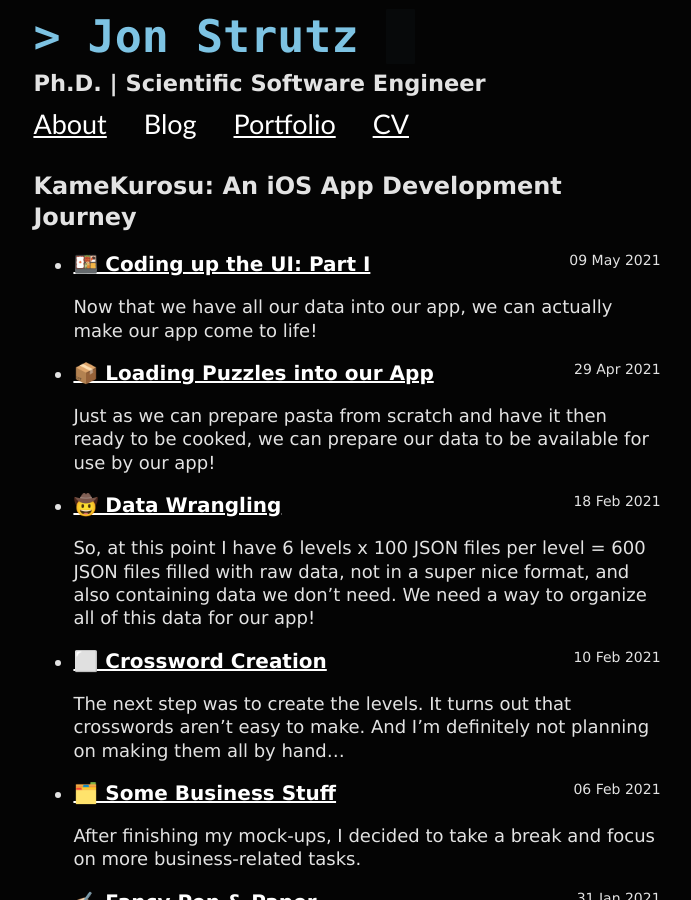
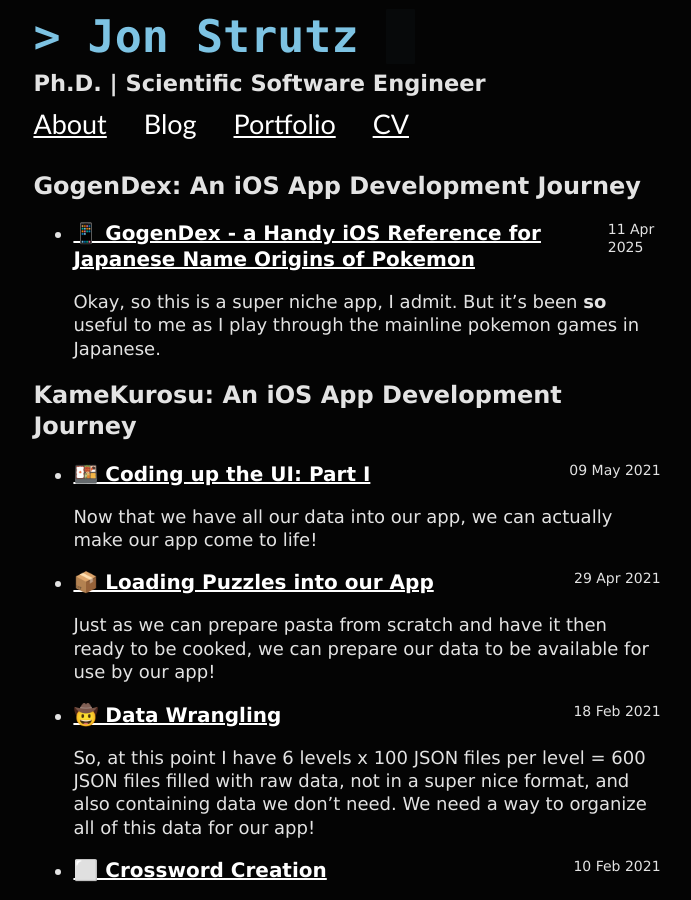
Before and after one commit to jonstrutz11/jonstrutz11.github.io, a Jekyll site: the page built from blog.html, in a window 1280 px wide and 900 px high. Shown: the whole window, without its empty margins (293-984 px from the left). Built offline with Jekyll 4.4.1, drawn with Linux system fonts in a browser that asks for light colours; some of the changed lines change nothing that is shown.

Commit message:
Add first gogendex blog post

```diff
--- a/_data/blog_series.yml
+++ b/_data/blog_series.yml
@@ -1,3 +1,6 @@
+- name: "GogenDex: An iOS App Development Journey"
+  tag: GogenDex
+  link: blog-series-gogendex.html
 - name: "KameKurosu: An iOS App Development Journey"
   tag: KameKurosu
   link: blog-series-kamekurosu.html
--- /dev/null
+++ b/_posts/2025-04-11-GogenDex.md
@@ -0,0 +1,90 @@
+---
+title: "📱 GogenDex - a Handy iOS Reference for Japanese Name Origins of Pokemon"
+tag: "GogenDex"
+header-img: "/assets/images/blog-gogendex/GogenDexSplash.png"
+subtitle: "For Japanese learners immersing in the Pokemon universe"
+---
+
+Okay, so this is a super niche app, I admit. But it's been **so** useful to me as I play through the mainline pokemon games in Japanese.<!--more-->
+
+![GogenDex Splash Screen](/assets/images/blog-gogendex/GogenDexSplash.png){:class="blogVerticalImage"}
+
+### The Problem
+
+If you know me at all, you know I've been learning Japanese for a long time now. It started 11 years ago when I met my wife, who is half-Japanese. Since then we've visited Japan a few times, and I've always loved spending time with her Japanese family. However, the language barrier is real! Even after 10 years, I still struggle, a **lot**, with the language - especially with vocabulary and comprehension speed.
+
+In order to build up my skills, I like to immerse myself in the language daily, whether that be listening to podcasts in Japanese, reading books ([like Harry Potter](./2021-05-16-Japanese-HP1-Stats.md)) in Japanese, or playing video games (my favorite immersion technique) in Japanese. About a year ago, I started playing the old pokemon games in Japanese - at this point I've finished Gen I (Let's go Pikachu), Gen II (Soul Silver), Gen III (Alpha Sapphire), and Pokemon Arceus. I'm currently going through Gen IV (Brilliant Diamond).
+
+However, while the general language used in the mainline games is very easy, remembering the Japanese names of Pokemon is not. Think about the names in English. While it's obvious to a native speaker that Charmander is a combination of "char" and "salamander", this is not so obvious for a non-native speaker, especially one still learning the language.
+
+### The Idea
+
+So I had an idea - **create an iOS app that allows you to quickly look up the Japanese origins of Pokemon names**. And then I built it!
+
+![GogenDex Demo GIF](/assets/images/blog-gogendex/gogendex-demo.gif){:class="blogVerticalImage"}
+
+I call it GogenDex. "Gogen" (語言) means "origin of a word; deriviation of a word; etymology" in Japanese so I thought it was fitting. "Dex" obviously comes from PokeDex, since similar to the Pokedex, this app contains a reference entry for every pokemon - but the entry is just the name origin rather than stats, skills, etc.
+
+As you can see in the splash image at the top of this post, I took the first character of "Gogen" (語) and made it look like a PokeDex. I thought it was pretty clever 🙃.
+
+### Building the App
+
+Building the app didn't take too long - just a week or so (using a framework called SwiftUI and an MVC architecture). The most time-consuming part, actually, was writing the entries for each pokemon. I sourced entries from sites like [bulbapedia](https://bulbapedia.bulbagarden.net/) as well as Japanese sites providing info on name origins. However, I noticed that some entries were really long, needlessly convoluted, or just wrong in some cases. So I went through each entry one-by-one to revise it with the following rules:
+- The entry should itself be in (accessible) Japanese - some exceptions are made for foreign words that are used in the pokemon name origin
+- The entry should be relatively short and readable within a few seconds by an early intermediate Japanese learner
+- Occasionally, there are multiple (completely different) explanations for a name origin - in these cases, I kept and revised both of them
+
+I also had to make my app searchable. I added a search bar to the top and added logic so that you can:
+- search by name
+- search by type (e.g. grass)
+- search by description
+
+I made it so you can search all of the above using romaji (English characters to write Japanese sounds), hiragana/katakana (Japanese characters), or using the English translation. You can also search by number (e.g. Bulbasaur = 1).
+
+Apple provides methods that made this (suprisingly) easy to do. Here is a taste:
+
+{% highlight swift %}
+func filterPokemon() {
+    if searchQuery.isEmpty {
+        filteredPokemon = allPokemon
+    } else {
+        let katakanaSearchQuery1 = searchQuery.applyingTransform(.latinToKatakana, reverse: false) ?? ""
+        let katakanaSearchQuery2 = searchQuery.applyingTransform(.hiraganaToKatakana, reverse: false) ?? ""
+        let hiraganaSearchQuery1 = searchQuery.applyingTransform(.latinToHiragana, reverse: false) ?? ""
+        let hiraganaSearchQuery2 = searchQuery.applyingTransform(.hiraganaToKatakana, reverse: true) ?? ""
+
+        filteredPokemon = allPokemon.filter {
+            $0.id == convertToInt(string: searchQuery) ||
+            $0.name.localizedStandardContains(searchQuery) ||
+            $0.englishName.localizedStandardContains(searchQuery) ||
+            $0.pokemonType.localizedStandardContains(searchQuery) ||
+            $0.originDescription.localizedStandardContains(searchQuery) ||
+            $0.name.localizedStandardContains(katakanaSearchQuery1) ||
+            $0.pokemonType.localizedStandardContains(katakanaSearchQuery1) ||
+            $0.originDescription.localizedStandardContains(katakanaSearchQuery1) ||
+            $0.name.localizedStandardContains(katakanaSearchQuery2) ||
+            $0.pokemonType.localizedStandardContains(katakanaSearchQuery2) ||
+            $0.originDescription.localizedStandardContains(katakanaSearchQuery2) ||
+            $0.pokemonType.localizedStandardContains(hiraganaSearchQuery1) ||
+            $0.originDescription.localizedStandardContains(hiraganaSearchQuery1) ||
+            $0.pokemonType.localizedStandardContains(hiraganaSearchQuery2) ||
+            $0.originDescription.localizedStandardContains(hiraganaSearchQuery2)
+        }
+    }
+}
+{% endhighlight %}
+
+There is a lot of other work I had to do that I won't go into here (data cleaning, UI navigation, background colors, etc.), but after just a week or so, I had an app that did exactly what I set out to do!
+
+### Future Work
+
+For the past year, I've used GogenDex on my phone while playing through the mainline Pokemon games. It's proved super useful and has also inspired me to make a few tweaks here and there. I figured it might also be useful to the broader Japanese learning community, so I plan to now polish it up and submit it to the App Store within the next month or so.
+
+What's left on the TODO list? Well..
+- Finish revising every pokemon's Japanese name origin entry - I've finished the first ~750, so roughly 275 to go!
+- Fix a few bugs I've encountered
+- Submit to the app store
+
+I plan on making the app entirely free (no ads, no in-app purchases, no nothing), mainly because I don't think it'd make a ton of money anyway - it's only useful to a very niche community of people. I also like to think of this as a small way to give back to the online Japanese language learning community, which I've interacted with quite a bit across different platforms (reddit, Natively, WaniKani, etc.) and learned so much from.
+
+Anyway, that's it for today - look out for my next post, where I (hopefully) will have released GogenDex on the App Store!
```
Also changed, not shown: assets/images/blog-gogendex/GogenDexSplash.png (added), 1 other file.
